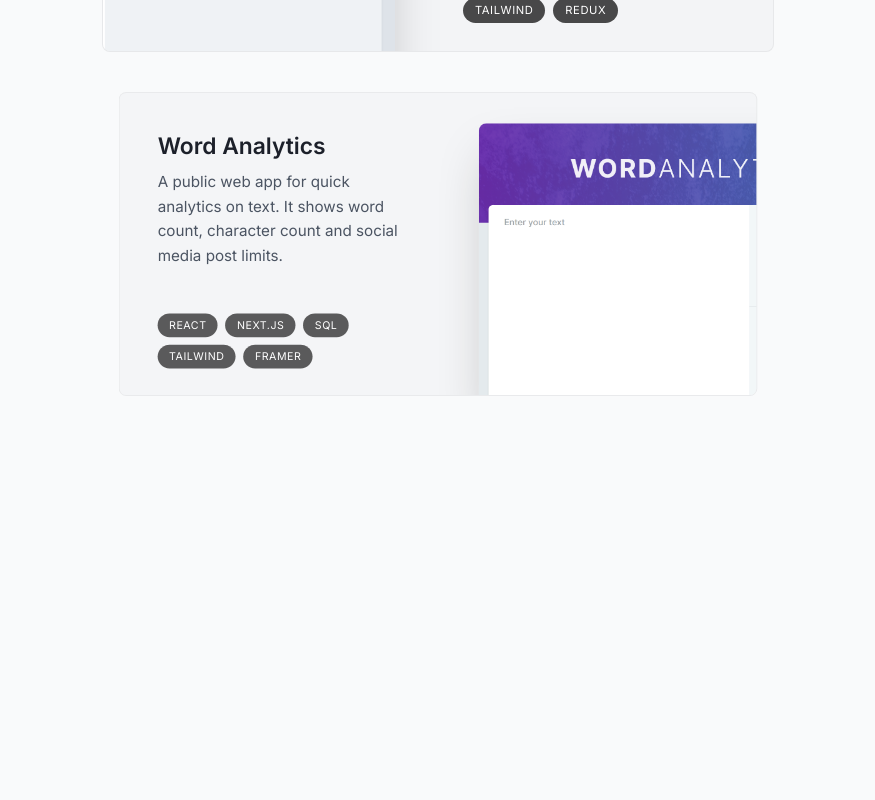
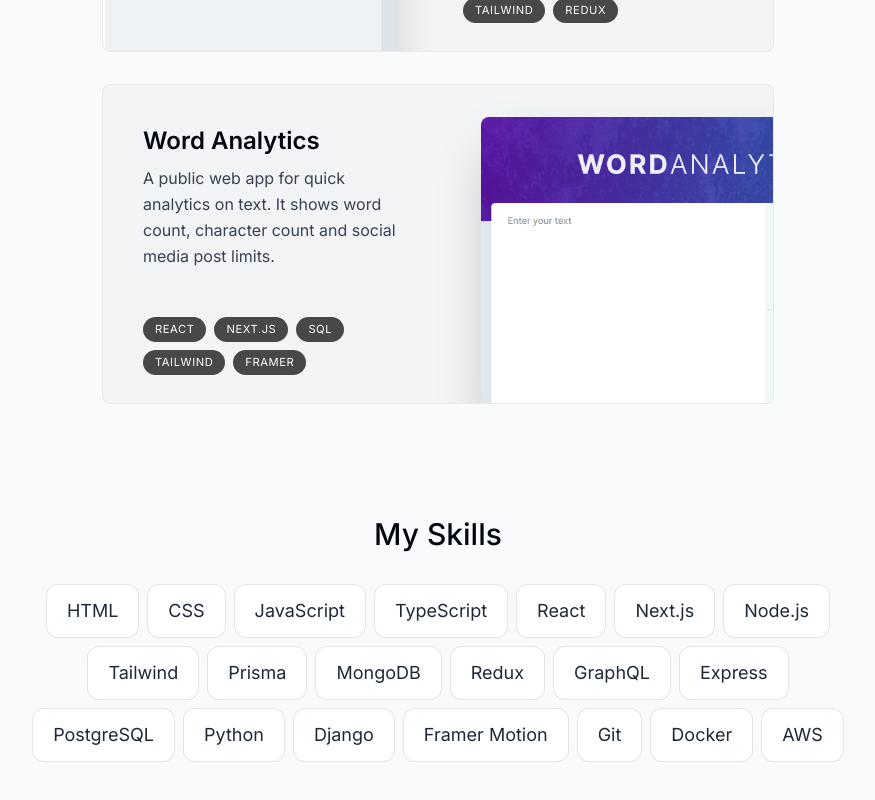
Before and after one commit to alant4k/portfolio, a Next.js app: page / in a window 1280 px wide. Shown: the part 1932-2732 px from the top of the page, without its empty margins (202-1077 px from the left). Before the commit the page ends 2336 px from the top, so only its background shows below. Built offline with nearby package versions, Linux system fonts and the light colour scheme.

Commit message:
Skills section

```diff
--- a/app/page.tsx
+++ b/app/page.tsx
@@ -2,6 +2,7 @@
 import SectionDivider from '@/components/section-divider';
 import About from '@/components/about';
 import Projects from '@/components/projects';
+import Skills from '@/components/skills';
 
 export default function Home() {
 	return (
@@ -10,6 +11,7 @@
 			<SectionDivider />
 			<About />
 			<Projects />
+			<Skills />
 		</main>
 	);
 }
--- a/components/projects.tsx
+++ b/components/projects.tsx
@@ -10,7 +10,7 @@
 export default function Projects() {
 	const { ref } = useSectionView('Projects', 0.5);
 	return (
-		<section ref={ref} id="projects" className="scroll-mt-28">
+		<section ref={ref} id="projects" className="scroll-mt-28 mb-28">
 			<SectionHeading>My Projects</SectionHeading>{' '}
 			<div>
 				{projectsData.map((p, i) => (
--- /dev/null
+++ b/components/skills.tsx
@@ -0,0 +1,43 @@
+'use client';
+
+import { motion } from 'framer-motion';
+import SectionHeading from './section-heading';
+import { skillsData } from '@/lib/data';
+import { useSectionView } from '@/lib/hooks';
+
+const fadeInAnimationVariants = {
+	initial: { opacity: 0, y: 100 },
+	animate: (i: number) => ({
+		opacity: 1,
+		y: 0,
+		transition: { delay: 0.05 * i },
+	}),
+};
+
+export default function Skills() {
+	const { ref } = useSectionView('Skills');
+	return (
+		<section
+			ref={ref}
+			id="skills"
+			className="mb-28 max-w-[53rem] scroll-mt-28 text-center sm:mb-40"
+		>
+			<SectionHeading>My Skills</SectionHeading>
+			<ul className="flex flex-wrap justify-center gap-2 text-lg text-gray-800">
+				{skillsData.map((skill, i) => (
+					<motion.li
+						initial="initial"
+						whileInView="animate"
+						viewport={{ once: true }}
+						custom={i}
+						variants={fadeInAnimationVariants}
+						key={i}
+						className="bg-white border border-black/[0.1] rounded-xl px-5 py-3"
+					>
+						{skill}
+					</motion.li>
+				))}
+			</ul>
+		</section>
+	);
+}
--- a/lib/data.ts
+++ b/lib/data.ts
@@ -1,4 +1,4 @@
-import React from 'react';
+import { createElement } from 'react';
 import { CgWorkAlt } from 'react-icons/cg';
 import { FaReact } from 'react-icons/fa';
 import { LuGraduationCap } from 'react-icons/lu';
@@ -39,7 +39,7 @@
 		location: 'Miami, FL',
 		description:
 			'I graduated after 6 months of studying. I immediately found a job as a front-end developer.',
-		icon: React.createElement(LuGraduationCap),
+		icon: createElement(LuGraduationCap),
 		date: '2019',
 	},
 	{
@@ -47,7 +47,7 @@
 		location: 'Orlando, FL',
 		description:
 			'I worked as a front-end developer for 2 years in 1 job and 1 year in another job. I also upskilled to the full stack.',
-		icon: React.createElement(CgWorkAlt),
+		icon: createElement(CgWorkAlt),
 		date: '2019 - 2021',
 	},
 	{
@@ -55,7 +55,7 @@
 		location: 'Houston, TX',
 		description:
 			"I'm now a full-stack developer working as a freelancer. My stack includes React, Next.js, TypeScript, Tailwind, Prisma and MongoDB. I'm open to full-time opportunities.",
-		icon: React.createElement(FaReact),
+		icon: createElement(FaReact),
 		date: '2021 - present',
 	},
 ] as const;
```
